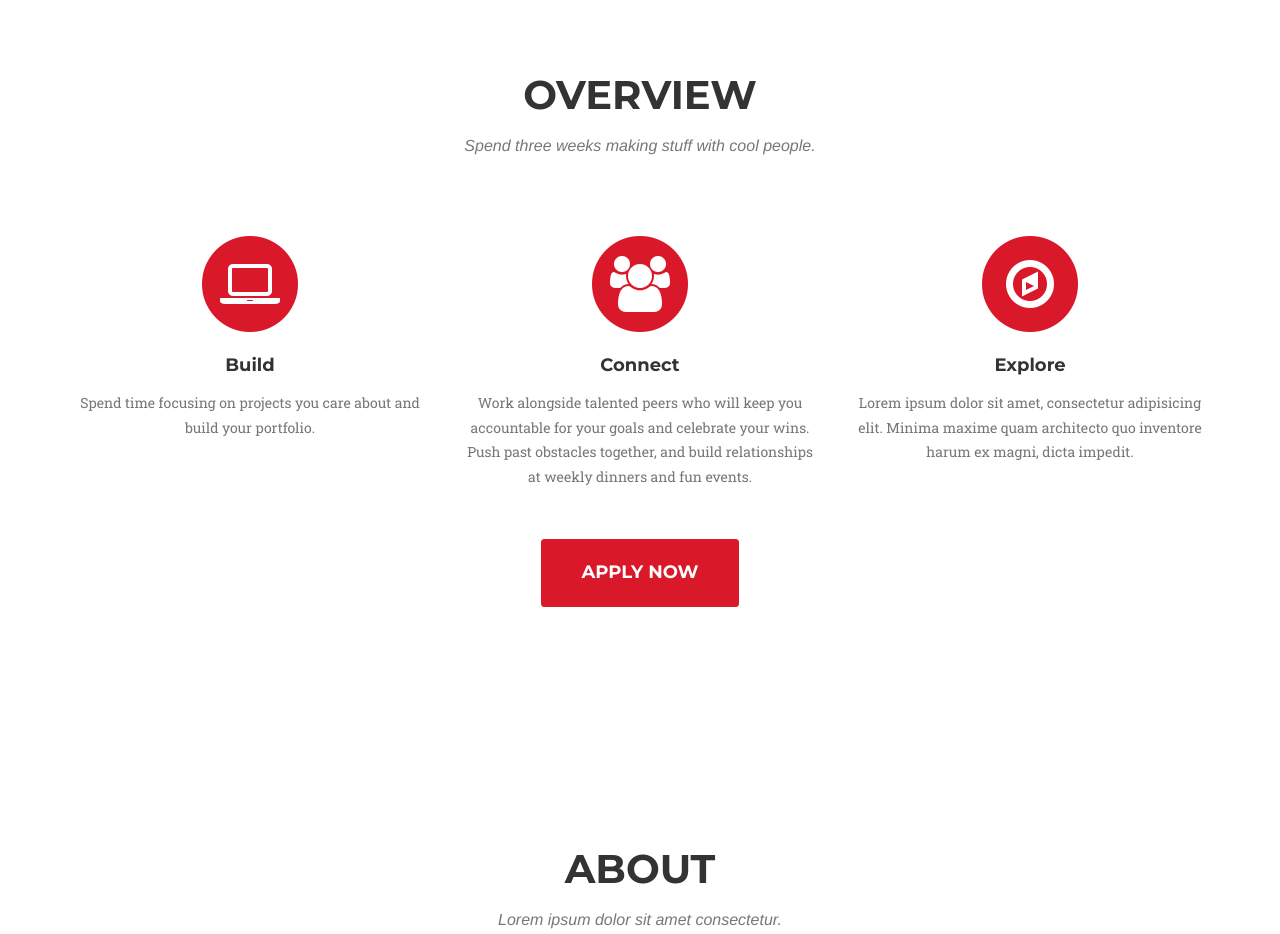
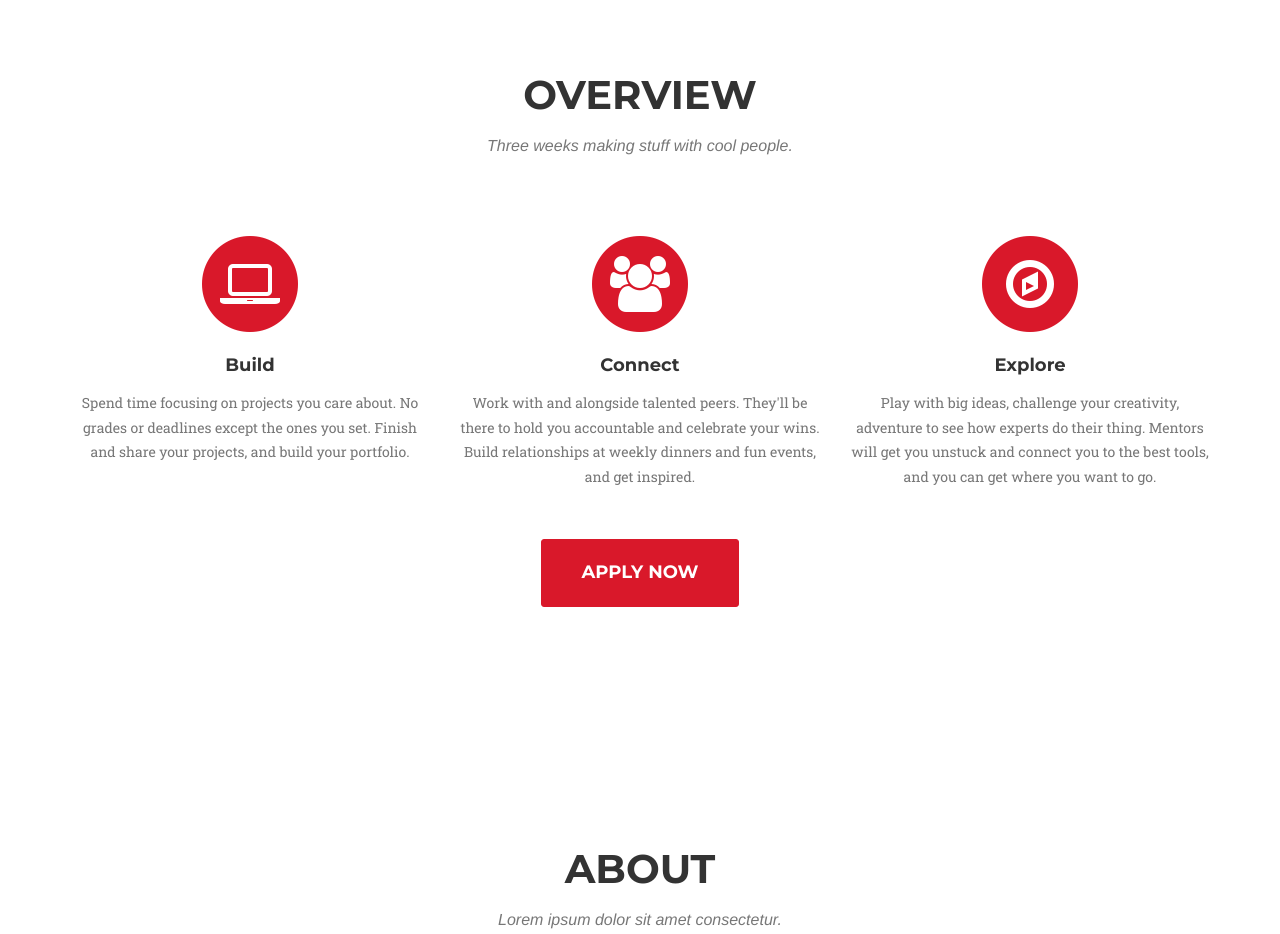
Before and after one commit to nickav/winterterm, a plain HTML site: page index.html in a window 1280 px wide. Shown: the part 800-1734 px from the top of the page. Drawn offline with nearby package versions, Linux system fonts and the light colour scheme; a web font is replaced by a local one.

Commit message:
updated text for overview

```diff
--- a/index.html
+++ b/index.html
@@ -95,7 +95,7 @@
             <div class="row">
                 <div class="col-lg-12 text-center">
                     <h2 class="section-heading">Overview</h2>
-                    <h3 class="section-subheading text-muted">Spend three weeks making stuff with cool people.</h3>
+                    <h3 class="section-subheading text-muted">Three weeks making stuff with cool people.</h3>
                 </div>
             </div>
             <div class="row text-center">
@@ -105,7 +105,7 @@
                         <i class="fa fa-laptop fa-stack-1x fa-inverse"></i>
                     </span>
                     <h4 class="service-heading">Build</h4>
-                    <p class="text-muted">Spend time focusing on projects you care about and build your portfolio.</p>
+                    <p class="text-muted">Spend time focusing on projects you care about. No grades or deadlines except the ones you set. Finish and share your projects, and build your portfolio.</p>
                 </div>
                 <div class="col-md-4">
                     <span class="fa-stack fa-4x">
@@ -113,7 +113,7 @@
                         <i class="fa fa-group fa-stack-1x fa-inverse"></i>
                     </span>
                     <h4 class="service-heading">Connect</h4>
-                    <p class="text-muted">Work alongside talented peers who will keep you accountable for your goals and celebrate your wins. Push past obstacles together, and build relationships at weekly dinners and fun events.</p>
+                    <p class="text-muted">Work with and alongside talented peers. They'll be there to hold you accountable and celebrate your wins. Build relationships at weekly dinners and fun events, and get inspired.</p>
                 </div>
                 <div class="col-md-4">
                     <span class="fa-stack fa-4x">
@@ -121,7 +121,7 @@
                         <i class="fa fa-compass fa-stack-1x fa-inverse"></i>
                     </span>
                     <h4 class="service-heading">Explore</h4>
-                    <p class="text-muted">Lorem ipsum dolor sit amet, consectetur adipisicing elit. Minima maxime quam architecto quo inventore harum ex magni, dicta impedit.</p>
+                    <p class="text-muted">Play with big ideas, challenge your creativity, adventure to see how experts do their thing. Mentors will get you unstuck and connect you to the best tools, and you can get where you want to go.</p>
                 </div>
             </div>
             <div class="row top-buffer">
```
